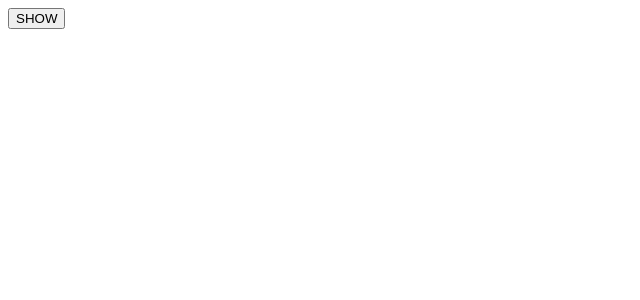
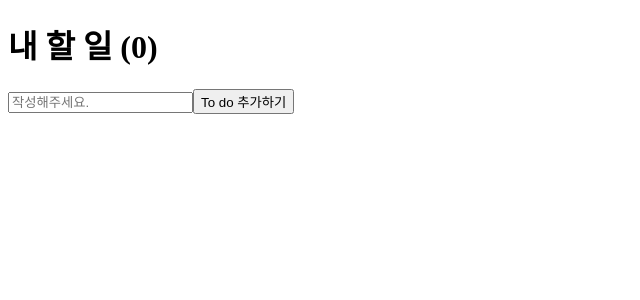
Before and after one commit to FROM-minyoung/ELICE_SW3_2ND_STUDY, a React (Create React App) app in the folder react-for-beginners/: page / in a window 1280 px wide. Shown: the top 300 px of the page, without its empty margins (0-640 px from the left). Built offline with nearby package versions, Linux system fonts and the light colour scheme.

Commit message:
7.0 강의 완료/Todo list 만들기

```diff
--- a/react-for-beginners/src/App.js
+++ b/react-for-beginners/src/App.js
@@ -1,41 +1,37 @@
-import { useState, useEffect } from "react";
-
-function Hello() {
-  /* create 될 때는 return 전 함수, destroyed 될 때는 return 후 함수! 함수다 함수가 와야해!
-
-    useEffect(() => {
-    console.log("create :) ");
-    return () => console.log("destroyed X(");
-  }, []);
-
-  */
-
-  // 이런식으로 익명함수 말고 미리 만들어둔 함수를 적을 때는
-  // destroyed 될 때 그 함수 안에 return된 값이 나타난다
-
-  function byFn() {
-    console.log("bye :)");
-  }
-  function hiFn() {
-    console.log("hi :)");
-    return byFn; // destroyed 될 때 나타날 함수
-  }
-
-  useEffect(hiFn, []);
-
-  return <h1>Hello</h1>;
-}
+import { useState } from "react";
 
 function App() {
-  /* cleanup */
-  const [showing, setShowing] = useState(false);
+  const [toDo, setToDo] = useState("");
+  const [toDos, setToDos] = useState([]);
 
-  const onClick = () => setShowing((current) => !current);
-
+  const onChange = (event) => setToDo(event.target.value);
+  const onSubmit = (event) => {
+    event.preventDefault();
+    // toDo가 빈칸이면 submit이 되지 않게하고, 빈칸이 아니면 submit 후
+    // input 칸 비워지게 하기
+    if (toDo === "") {
+      return;
+    }
+    // 주의! 객체인 경우는 이렇게!!! 기존값을 포함한 새 객체를 만들어 리턴해야함.
+    /* setToDos((currentArray) => {
+      const newArray = [toDo, ...currentArray];
+      return newArray;
+      }); */
+    setToDos((currentArray) => [toDo, ...currentArray]);
+    setToDo("");
+  };
   return (
     <div>
-      {showing ? <Hello /> : null}
-      <button onClick={onClick}>{showing ? "HIDE" : "SHOW"}</button>
+      <h1>내 할 일 ({toDos.length})</h1>
+      <form onSubmit={onSubmit}>
+        <input
+          value={toDo}
+          onChange={onChange}
+          type="text"
+          placeholder="작성해주세요."
+        />
+        <button>To do 추가하기</button>
+      </form>
     </div>
   );
 }
```
